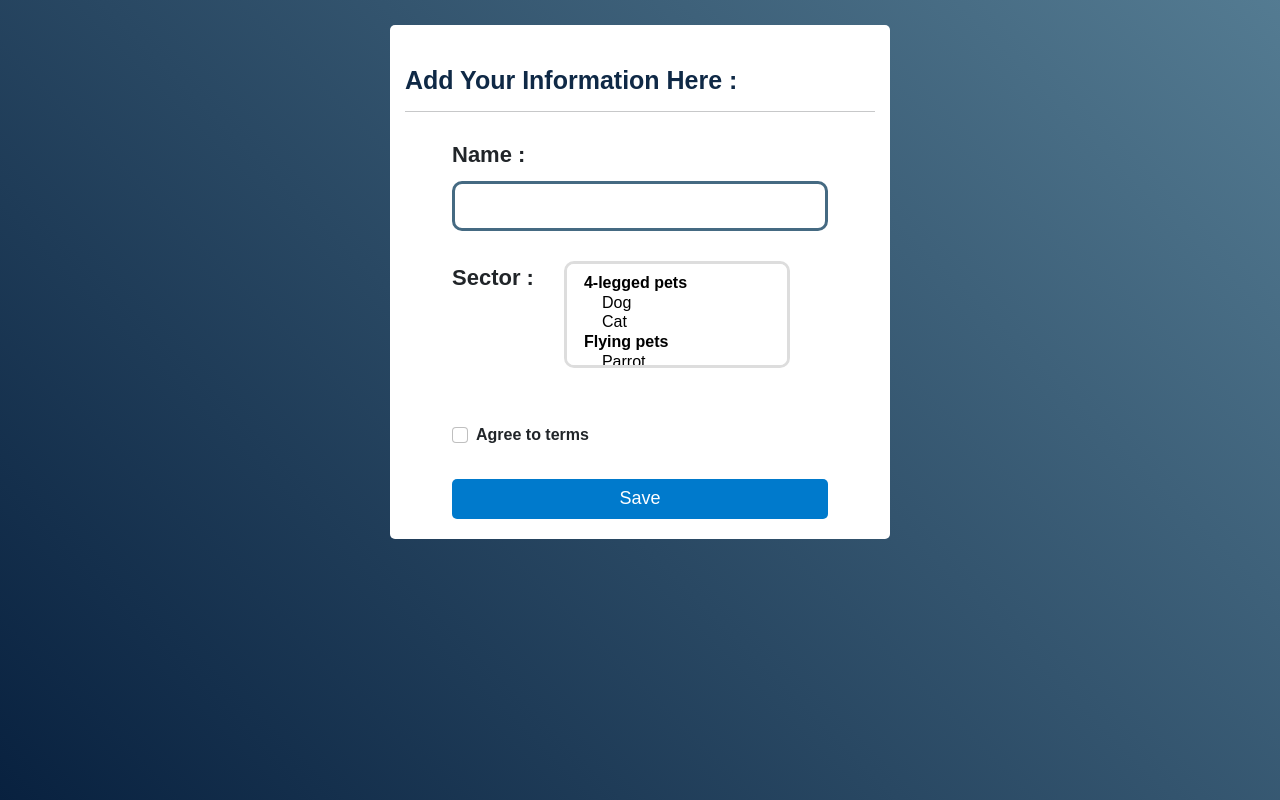
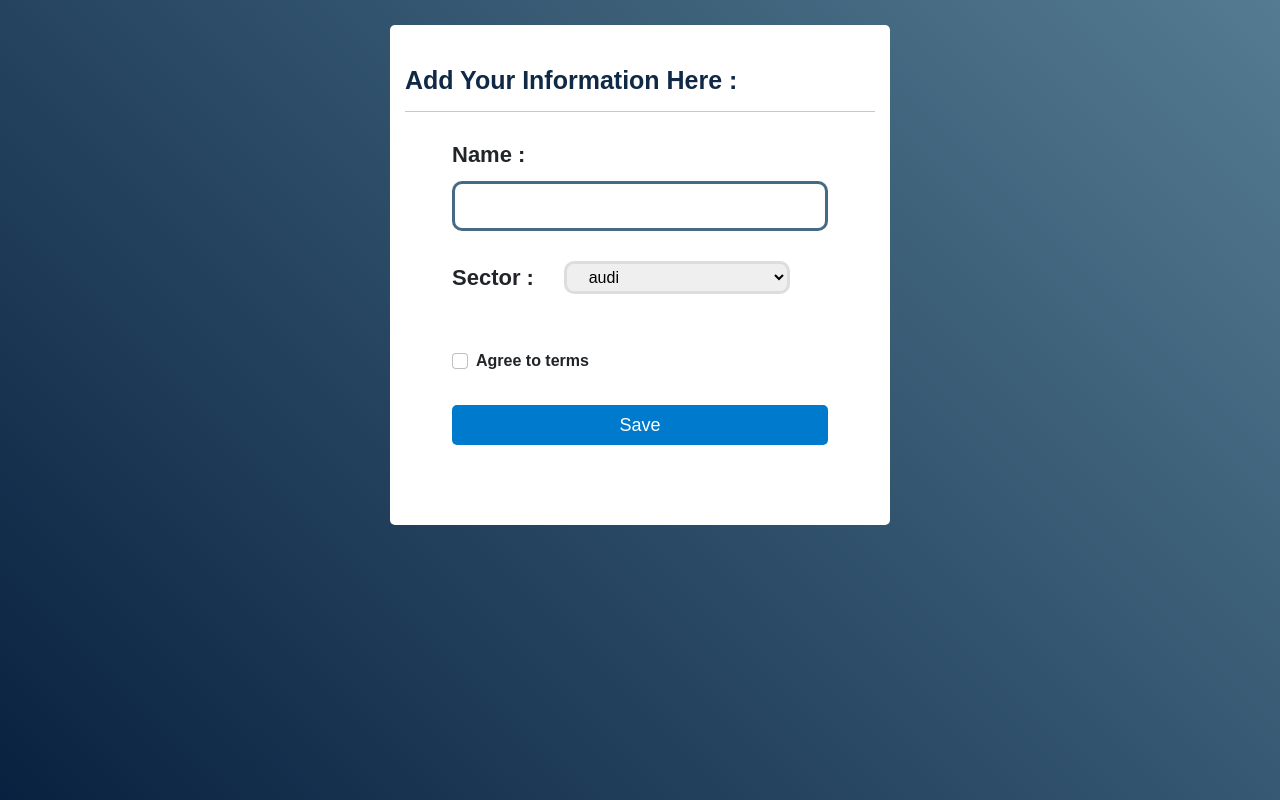
Before and after one commit to shafik720/Coding-Challenge, a React (Create React App) app: page / in a window 1280 px wide. Built offline with nearby package versions, Linux system fonts and the light colour scheme.

Commit message:
working with selection option & its data

```diff
--- /dev/null
+++ b/public/data.json
@@ -0,0 +1,6 @@
+[
+  {"deta": [50,"\u00A0 \u00A0 audi"]},
+  {"deta": [3,"\u00A0 \u00A0 audi"]},
+  {"deta": [50,"\u00A0 \u00A0 audi"]}
+
+]
--- a/src/Components/Home/Home.css
+++ b/src/Components/Home/Home.css
@@ -56,14 +56,23 @@
 }
 .sector-selection select{
     width: 60%;
-    padding: 10px 15px;
+    /* padding: 10px 15px; */
     border: 3px solid #ddd;
     border-radius: 10px;
     outline: none;
 }
+.sector-selection select option{
+    height: 50px;
+}
 
 .form-check{
     margin-top: 25px;
+}
+
+.strong{
+    pointer-events: none;
+    color: blue;
+    font-weight: 700;
 }
 
 /* styling save button */
--- a/src/Components/Home/Home.js
+++ b/src/Components/Home/Home.js
@@ -1,4 +1,4 @@
-import React from 'react';
+import React, { useEffect, useState } from 'react';
 import './Home.css';
 
 const Home = () => {
@@ -8,28 +8,44 @@ const Home = () => {
         const sector = e.target.sectors.value;
         console.log(name, sector);
     }
+
+    const [catagory, setCatagory] = useState([]);
+    const [isLoading, setIsLoading] = useState(true);
+
+    useEffect(() => {
+        fetch('data.json')
+            .then(res => res.json())
+            .then(data => {
+                setCatagory(data);
+                setIsLoading(false);
+                console.log(catagory);
+            });
+    }, [isLoading]);
+    if (isLoading) {
+        return <div>Loading...</div>;
+    }
     return (
         <div className="home-div">
             <h2>Add Your Information Here : </h2>
             <hr />
             <div className="form-div">
-                <form action=""  onSubmit={handleSaveButton}>
+                <form action="" onSubmit={handleSaveButton}>
                     <div className="name-input-div">
                         <label htmlFor="name">Name :</label>
                         <input type="text" name="name" id="" />
                     </div>
                     <div className="sector-selection">
                         <label htmlFor="">Sector : </label>
-                        <select name="sectors" size="4">
-                            <optgroup label="4-legged pets">
-                                <option value="dog">Dog</option>
-                                <option value="cat">Cat</option>
-                            </optgroup>
-                            <optgroup label="Flying pets">
-                                <option value="parrot">Parrot</option>
-                                <option value="macaw">Macaw</option>
-                                <option value="albatross">Albatross</option>
-                            </optgroup>
+                        <select name="sectors" >
+    {/* ------------------ Sectors selection box will be shown here -------------- */}
+                            {
+                                catagory.map(index=><option
+                                    value={index.deta[0]}
+                                    disabled ={index.deta[0]==3 && 'true'}
+                                    className={index.deta[0]==3 && 'strong'}
+                                    >{index.deta[1]}</option>)
+                            }
+
                         </select>
                     </div>
                     <div className="form-check">
```
